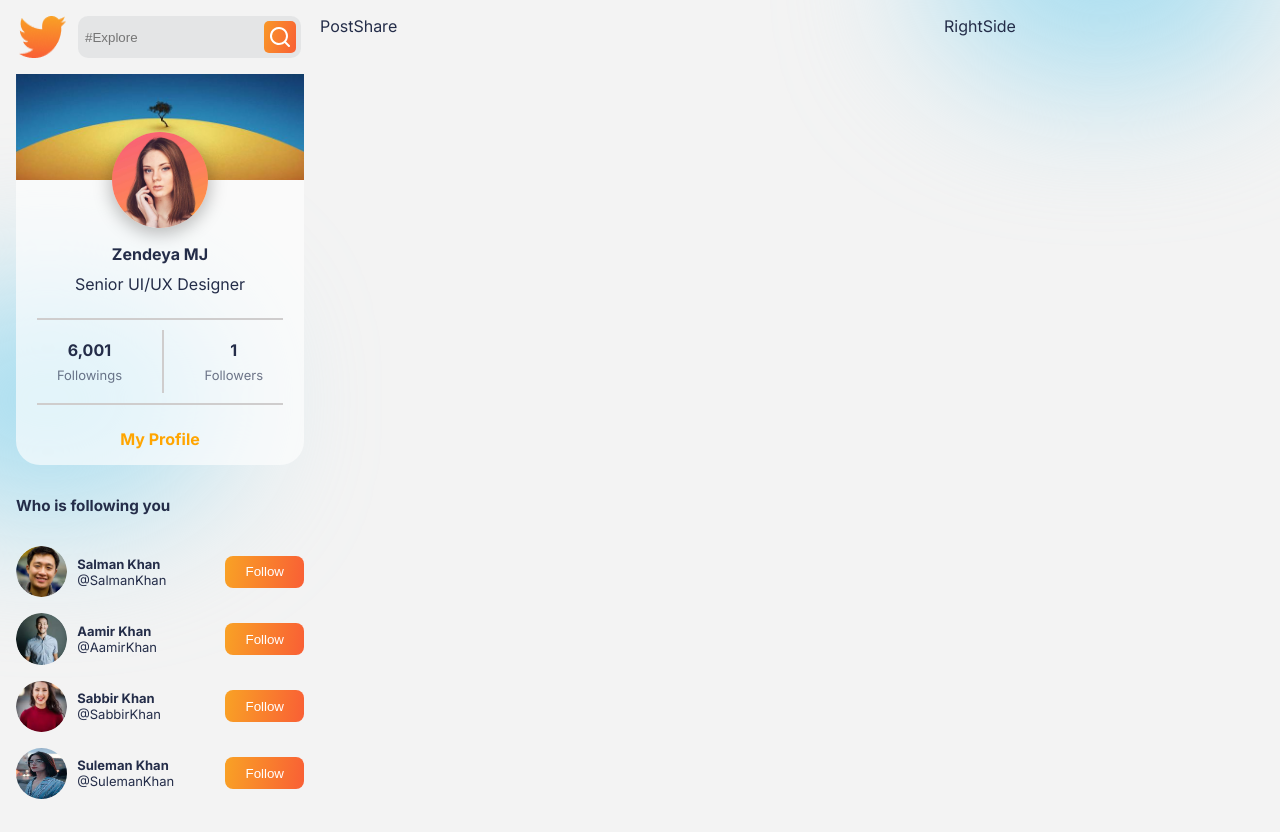
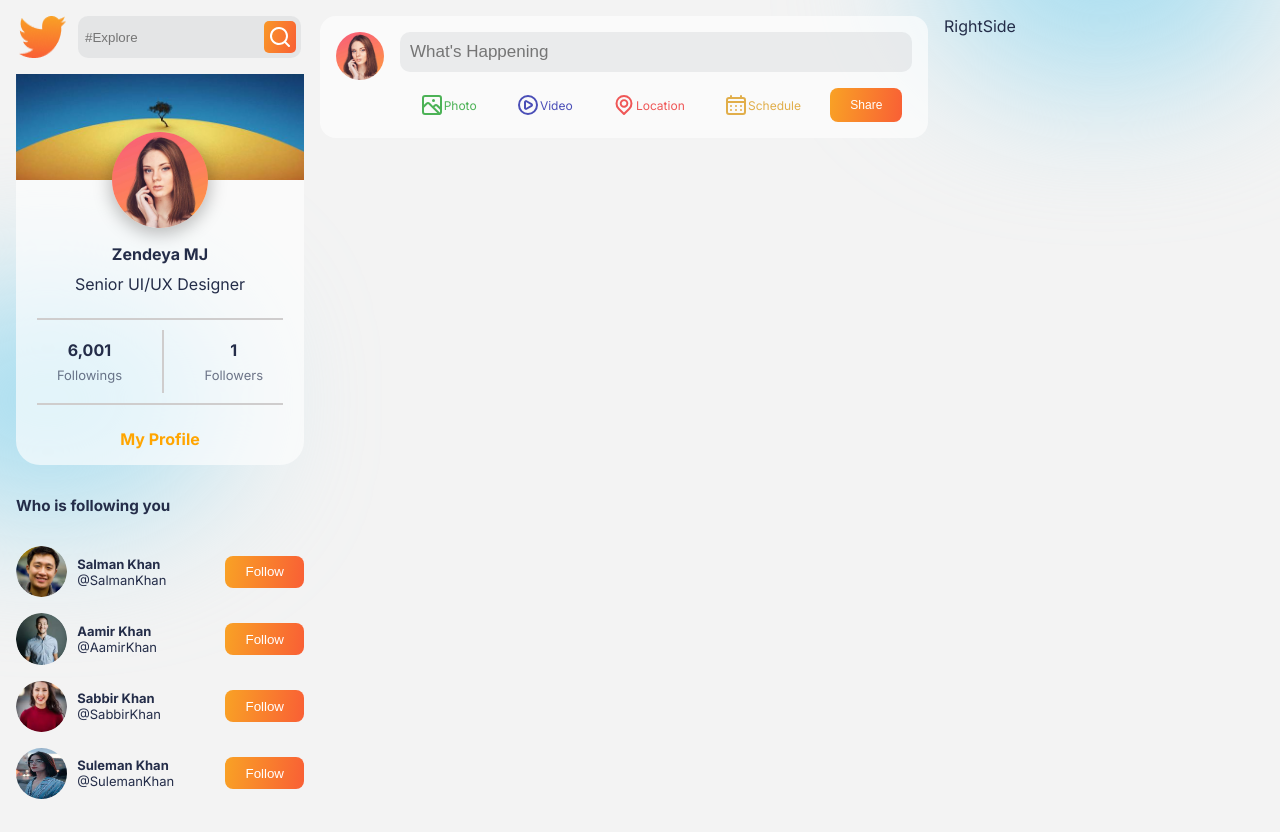
Before and after one commit to chyfarhanjamil/react-socket-projects, a React (Create React App) app in the folder social-media/SocialMedia-Starter/: page / in a window 1280 px wide. Built offline with nearby package versions, Linux system fonts and the light colour scheme.

Commit message:
completed post share front-end

```diff
--- a/social-media/SocialMedia-Starter/src/App.css
+++ b/social-media/SocialMedia-Starter/src/App.css
@@ -11,7 +11,7 @@
   --photo: #4cb256;
   --video: #4a4eb7;
   --location: #ef5757;
-  --shedule: #e1ae4a;
+  --schedule: #e1ae4a;
 }
 
 .App {
--- a/social-media/SocialMedia-Starter/src/components/PostShare/PostShare.jsx
+++ b/social-media/SocialMedia-Starter/src/components/PostShare/PostShare.jsx
@@ -1,5 +1,87 @@
-import React from "react";
+import React, { useState, useRef } from "react";
 import "./postShare.css";
+import ProfileImage from "../../img/profileImg.jpg";
+
+import {
+  UilScenery,
+  UilPlayCircle,
+  UilLocationPoint,
+  UilSchedule,
+  UilTimes,
+} from "@iconscout/react-unicons";
+
 export default function PostShare() {
-  return <div>PostShare</div>;
+  const [image, setImage] = useState(null);
+  const imageRef = useRef();
+  const onImageChange = (event) => {
+    if (event.target.files && event.target.files[0]) {
+      let img = event.target.files[0];
+      setImage({
+        image: URL.createObjectURL(img),
+      });
+    }
+  };
+
+  return (
+    <div className="PostShare">
+      <img src={ProfileImage} alt="" />
+      <div>
+        <input type="text" placeholder="What's Happening" />
+        <div className="postOptions">
+          <div
+            className="option"
+            style={{ color: "var(--photo" }}
+            onClick={() => imageRef.current.click()}
+          >
+            <UilScenery />
+            Photo
+          </div>
+          <div className="option" style={{ color: "var(--video" }}>
+            <UilPlayCircle />
+            Video
+          </div>
+          <div className="option" style={{ color: "var(--location" }}>
+            <UilLocationPoint />
+            Location
+          </div>
+          <div className="option" style={{ color: "var(--schedule" }}>
+            <UilSchedule />
+            Schedule
+          </div>
+          <button className="button ps-button">Share</button>
+          <div style={{ display: "none" }}>
+            <input
+              type="file"
+              name="myImage"
+              ref={imageRef}
+              onChange={onImageChange}
+            />
+          </div>
+        </div>
+        {image && (
+          <div classname="previewImage" style={{ position: "relative" }}>
+            <UilTimes
+              style={{
+                position: "absolute",
+                right: "1rem",
+                top: "0.5rem",
+                cursor: "pointer",
+              }}
+              onClick={() => setImage(null)}
+            />
+            <img
+              src={image.image}
+              alt=""
+              style={{
+                width: "100%",
+                maxHeight: "20rem",
+                objectFit: "cover",
+                borderRadius: "0.5rem",
+              }}
+            />
+          </div>
+        )}
+      </div>
+    </div>
+  );
 }
--- a/social-media/SocialMedia-Starter/src/components/PostShare/postShare.css
+++ b/social-media/SocialMedia-Starter/src/components/PostShare/postShare.css
@@ -0,0 +1,66 @@
+.PostShare {
+  display: flex;
+  gap: 1rem;
+  background-color: var(--cardColor);
+  padding: 1rem;
+  border-radius: 1rem;
+}
+
+.PostShare > img {
+  border-radius: 50%;
+  width: 3rem;
+  height: 3rem;
+}
+
+.PostShare > div {
+  display: flex;
+  flex-direction: column;
+  width: 90%;
+  gap: 1rem;
+}
+.PostShare > div > input {
+  background-color: var(--inputColor);
+  border-radius: 10px;
+  padding: 10px;
+  font-size: 17px;
+  border: none;
+  outline: none;
+}
+.postOptions {
+  display: flex;
+  justify-content: space-around;
+}
+.option {
+  padding: 5px 10px;
+  border-radius: 10px;
+  display: flex;
+  align-items: center;
+  justify-content: center;
+  font-size: 12px;
+}
+.option:hover {
+  cursor: pointer;
+}
+.ps-button {
+  padding: 5px 20px;
+  font-size: 12px;
+}
+
+/* Don't know why it didn't work. Thus used inline styling */
+/* .previewImage {
+  position: relative;
+}
+
+.previewImage > svg {
+  position: absolute;
+  right: 1rem;
+  top: 0.5rem;
+  cursor: pointer;
+}
+
+.previewImage > img {
+  width: 100%;
+  max-height: 20rem;
+  object-fit: cover;
+  border-radius: 0.5rem;
+} */
```
